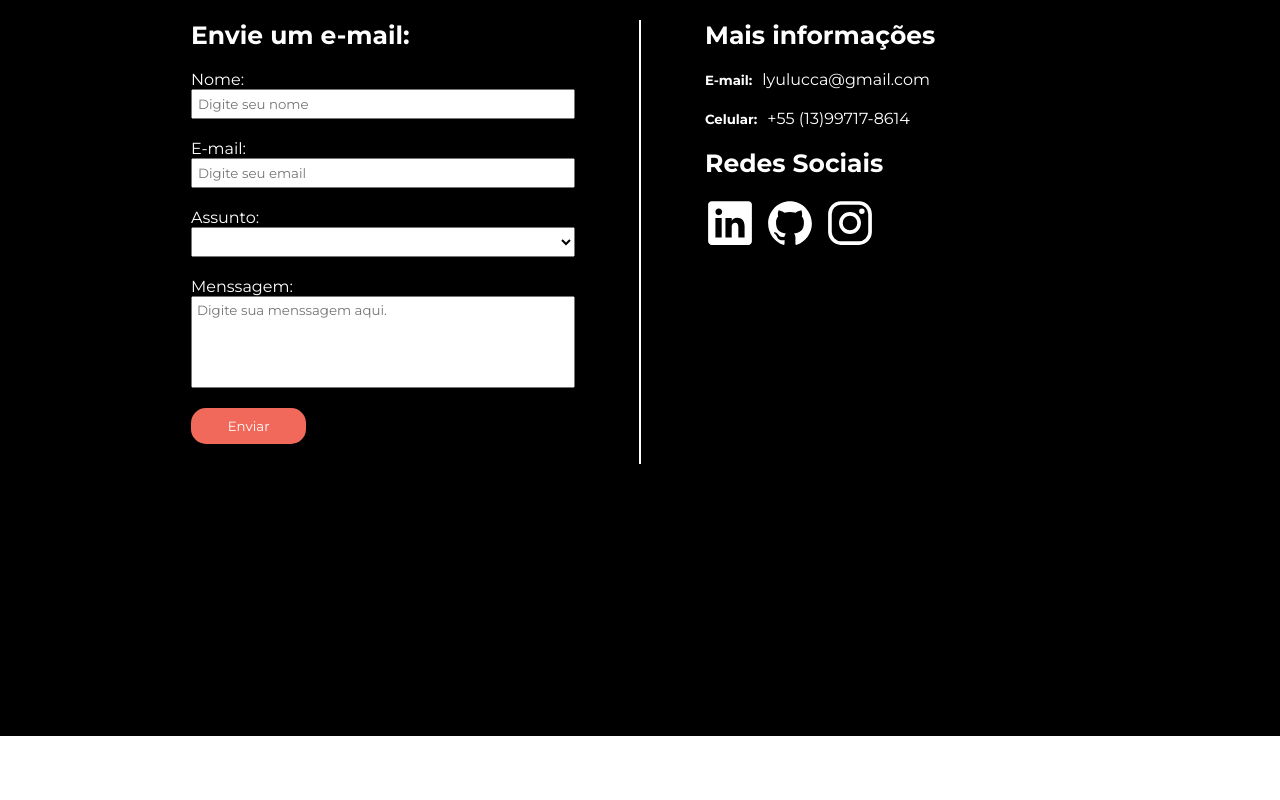
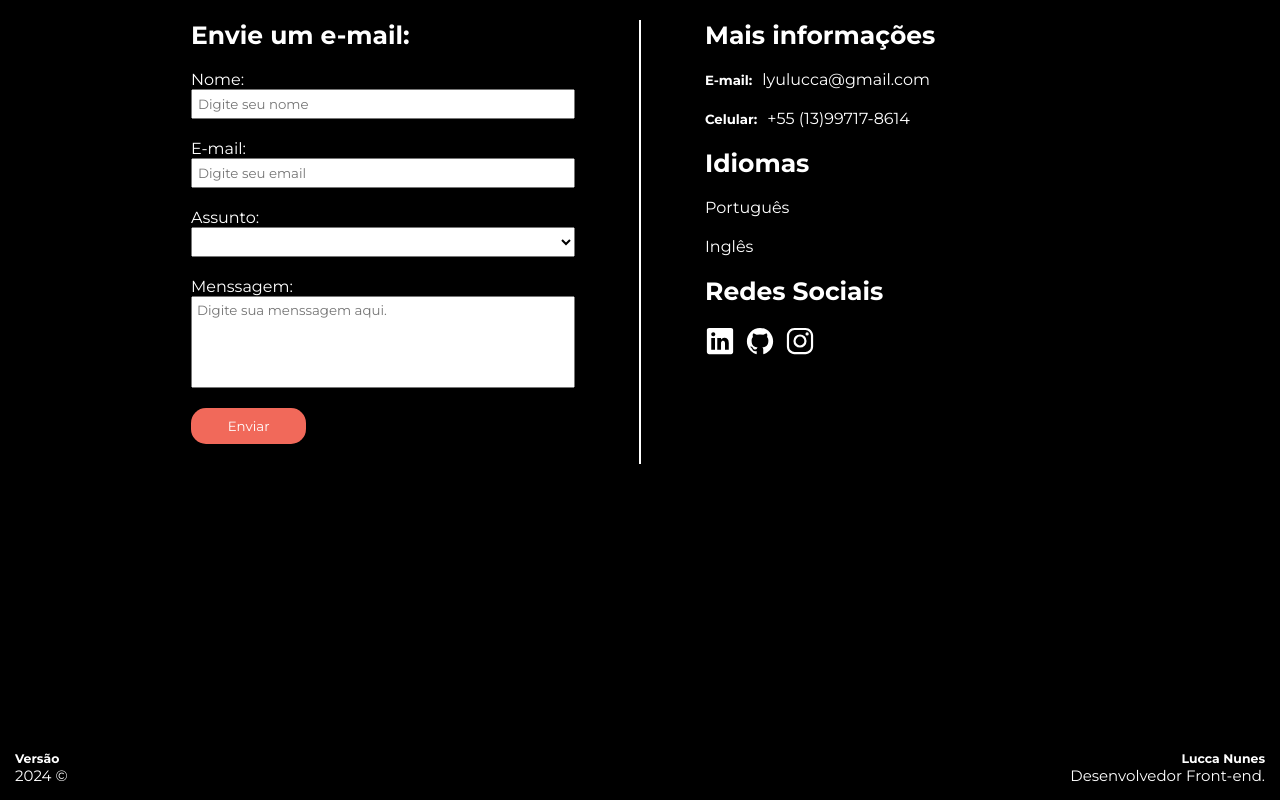
Before and after one commit to Lukareliz/portfolio-lucca, a React (Vite) app: page / in a window 1280 px wide. Shown: the part 2742-3542 px from the top of the page. Before the commit the page ends 3478 px from the top, so only its background shows below. Built offline with nearby package versions, Linux system fonts and the light colour scheme.

Commit message:
feat: footer

```diff
--- a/src/App.css
+++ b/src/App.css
@@ -242,6 +242,10 @@
     margin-bottom: 20px;
 }
 
+.contact-elements p {
+    margin-bottom: 20px;
+}
+
 .contact-form {
     width: 30%;
 }
@@ -292,8 +296,8 @@ select {
 }
 
 .contact-section-icon {
-    width: 50px;
-    height: 50px;
+    width: 30px;
+    height: 30px;
 }
 
 .contact-section-icon:hover {
--- a/src/App.jsx
+++ b/src/App.jsx
@@ -1,10 +1,11 @@
 import { Routes, Route } from 'react-router-dom'
+
 import Navbar from './components/Navbar/Navbar'
-
 import Inicio from './pages/Inicio'
 import Projetos from './pages/Projetos'
 import Sobre from './pages/Sobre'
 import Contato from './pages/Contato'
+import Footer from './components/Footer/Footer.jsx'
 
 import './App.css'
 
@@ -19,6 +20,7 @@ function App() {
       <Route path='/sobre' element={<Sobre />}/>
       <Route path='/contato' element={<Contato />}/>
     </Routes>
+    <Footer />
     </>
   )
 }
--- /dev/null
+++ b/src/components/Footer/Footer.jsx
@@ -0,0 +1,21 @@
+import React from 'react'
+import '../Footer/footer.css'
+
+const Footer = () => {
+    return (
+        <>
+            <footer>
+                <div className='footer_version'>
+                    <h5>Versão</h5>
+                    <p>2024 ©</p>
+                </div>
+                <div className='footer_name'>
+                    <h5>Lucca Nunes</h5>
+                    <p>Desenvolvedor Front-end.</p>
+                </div>
+            </footer>
+        </>
+    )
+}
+
+export default Footer
--- /dev/null
+++ b/src/components/Footer/footer.css
@@ -0,0 +1,13 @@
+footer {
+    display: flex;
+    justify-content: space-between;
+    width: 100%;
+    background-color: black;
+    color: white;
+    padding: 15px;
+    font-size: 15px;
+}
+
+.footer_name {
+    text-align: right;
+}
--- a/src/pages/Inicio.jsx
+++ b/src/pages/Inicio.jsx
@@ -53,6 +53,7 @@ const Inicio = () => {
         reset: true,
         easing: "cubic-bezier(.03,.98,.52,.99)",
     }
+
     return (
         <main>
             <section className='title-container'>
@@ -190,6 +191,9 @@ const Inicio = () => {
                             <h5>Celular:</h5>
                             <a href="https://wa.me/5513997178614?text=Olá%20Lucca%2c%20eu%20vim%20do%20seu%20portfolio%2e" target='_blank'>+55 (13)99717-8614</a>
                         </div>
+                        <h4>Idiomas</h4>
+                        <p>Português</p>
+                        <p>Inglês</p>
                         <h4>Redes Sociais</h4>
                         <div>
                             <div><a href="https://www.linkedin.com/in/luccanunes/" target='_blank'><IoLogoLinkedin className='contact-section-icon'/></a></div>
```
